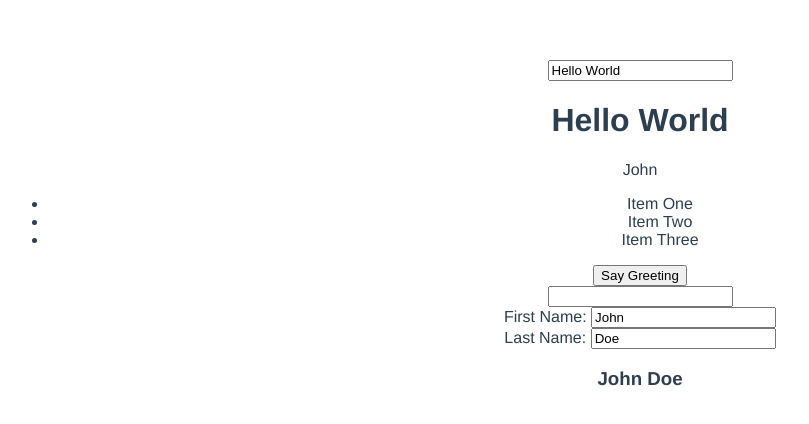
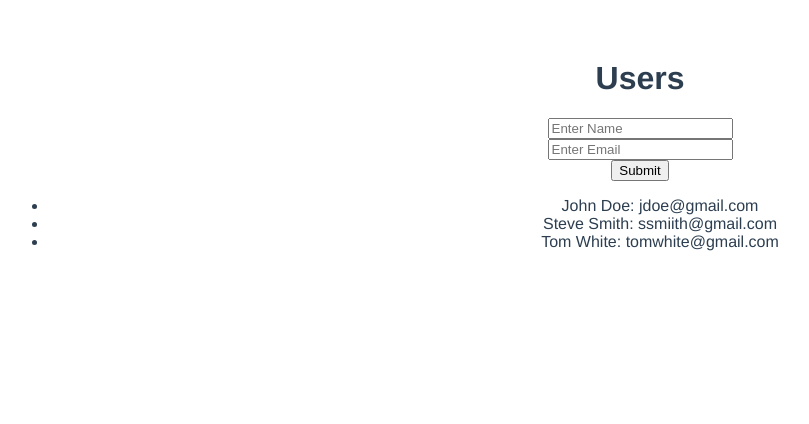
Before and after one commit to tnelson2016/firstVueApp, a Vue app: page / in a window 1280 px wide. Shown: the top 424 px of the page, without its empty margins (0-809 px from the left). Built offline with nearby package versions, Linux system fonts and the light colour scheme.

Commit message:
Input form adding users to list

```diff
--- a/src/App.vue
+++ b/src/App.vue
@@ -1,15 +1,18 @@
 <template>
   <div id="app">
-    <test></test>
+    <users></users>
+
   </div>
 </template>
 
 <script>
 import Test from './components/test'
+import Users from './components/users'
 export default {
   name: 'App',
   components: {
-    Test
+    Test,
+    Users
   }
 }
 </script>
--- a/src/components/test.vue
+++ b/src/components/test.vue
@@ -14,7 +14,7 @@
           <label>First Name: </label><input type= "text" v-model="user.firstName"> <br/>
           <label>Last Name: </label><input type= "text" v-model="user.lastName"> <br/>
           <h3>{{fullName}}</h3>
-
+          <h2>{{msg}}</h2>
         </div>
       </div>
     </template>
@@ -22,6 +22,12 @@
 <script>
 export default {
   name: 'test',
+  props: {
+    msg: {
+      type: String,
+      default: 'Foobar'
+    }
+  },
   data() {
     return {
       title: 'Hello World',
--- /dev/null
+++ b/src/components/users.vue
@@ -0,0 +1,59 @@
+<template>
+  <div class= "users">
+    <h1>Users</h1>
+  <form v-on:submit="addUser">
+    <input type="text" v-model="newUser.name" placeholder="Enter Name">
+  <br/>
+  <input type="text" v-model="newUser.email" placeholder="Enter Email">
+  <br/>
+  <input type="submit" value="Submit">
+</form>
+    <ul>
+      <li v-for="user in users">
+        {{user.name}}: {{user.email}}
+        </li>
+    </ul>
+  </div>
+</template>
+
+<script>
+export default {
+  name: 'users',
+  data() {
+    return {
+      newUser: {},
+      users: [
+        {
+          name: 'John Doe',
+          email: 'jdoe@gmail.com',
+          contacted: false
+        },
+        {
+          name: 'Steve Smith',
+          email: 'ssmiith@gmail.com',
+          contacted: false
+        },
+        {
+          name: 'Tom White',
+          email: 'tomwhite@gmail.com',
+          contacted: false
+        }
+      ]
+    }
+  },
+
+  methods: {
+    addUser: function(e) {
+      this.users.push({
+        name: this.newUser.name,
+        email: this.newUser.email
+      })
+
+      e.preventDefault()
+    }
+  }
+}
+</script>
+
+<style scoped>
+</style>
```
